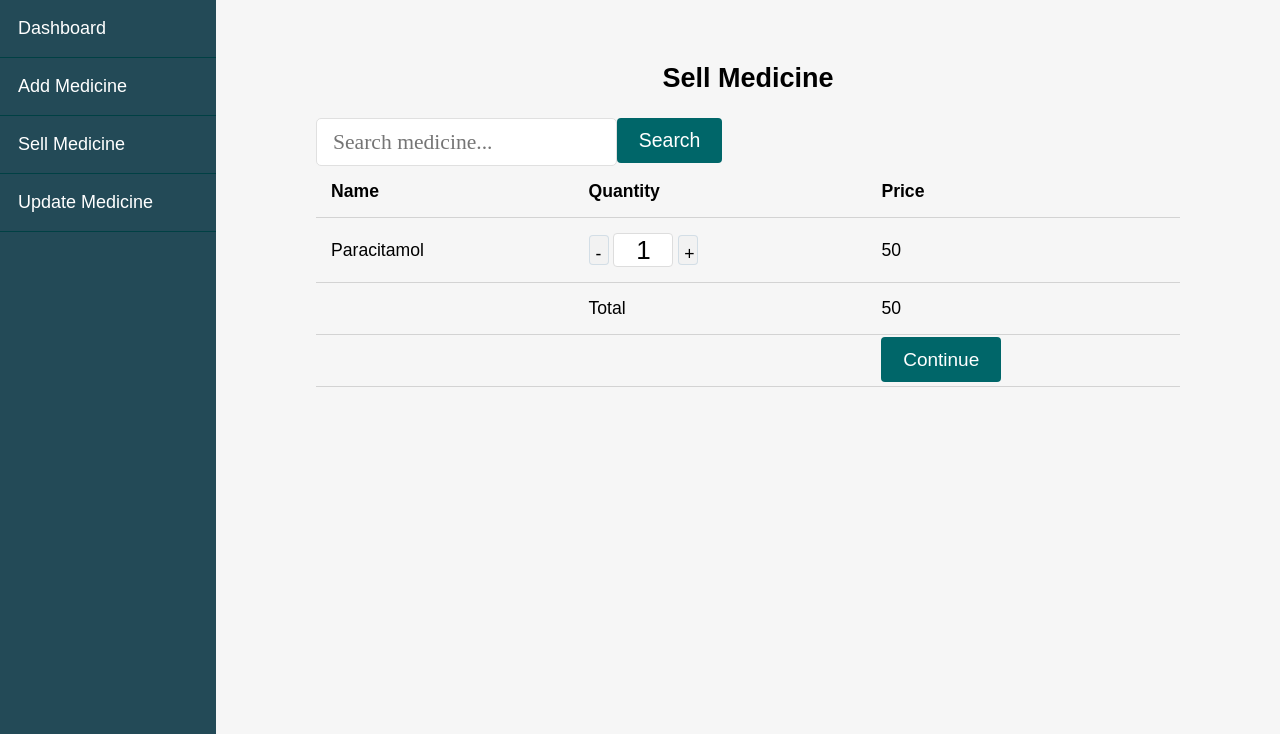
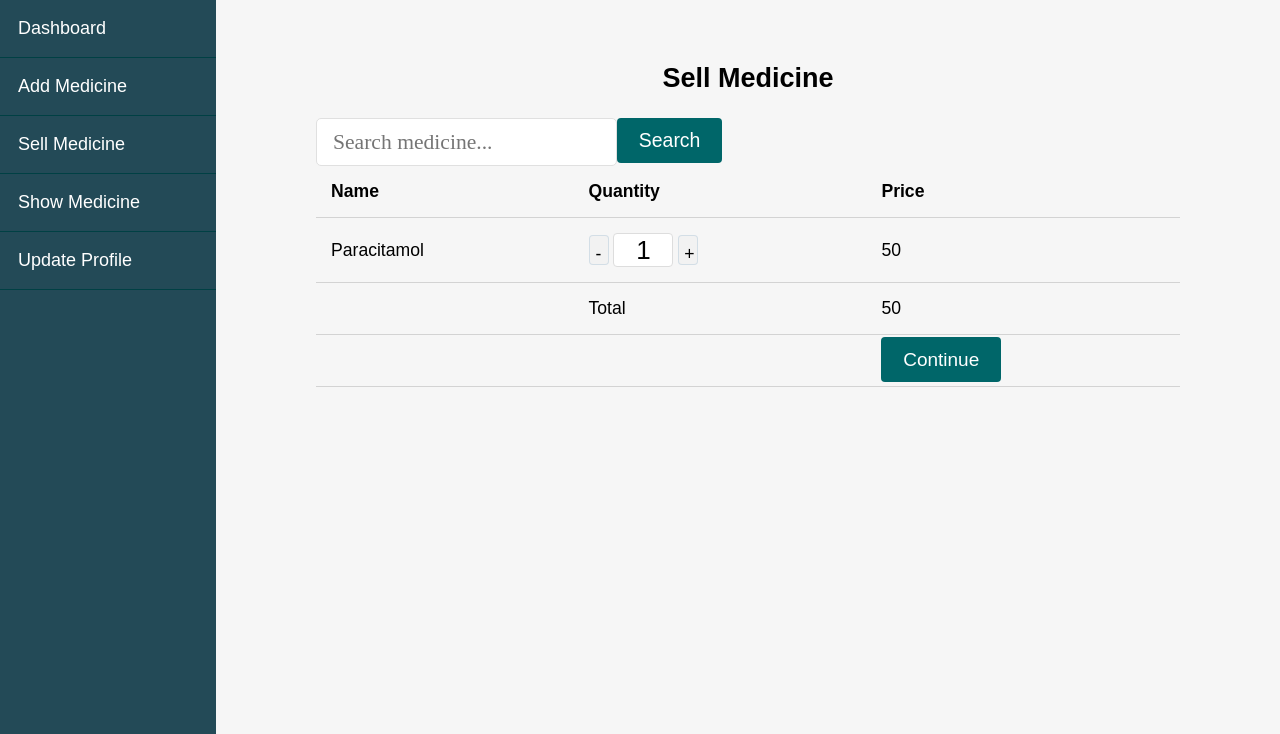
Before and after one commit to MatrixGlitch-Hridoy/HospitalManagementSystem, a PHP site: page /pharmacist/sell-medicine.php in a window 1280 px wide. Shown: the part 153-887 px from the top of the page. Run offline with PHP 8.4, Linux system fonts and the light colour scheme; the visitor is signed in with stand-in values (Sample User, id 1); some web fonts are replaced.

Commit message:
small changes made

```diff
--- a/pharmacist/sell-medicine.php
+++ b/pharmacist/sell-medicine.php
@@ -32,7 +32,7 @@
 
     <link rel="stylesheet" href="pharmacist.css">
 
-    <title>Pharmacist</title>
+    <title>Sell Medicine</title>
     <link rel="icon" href="../pic/hms.png">
 </head>
 
@@ -55,6 +55,8 @@
         </div>
     </header>
 
+    <?php $uid=$_SESSION['id']; ?>
+
     <!-- Admin Page Wrapper -->
     <div class="admin-wrapper">
         <!-- Left Sidebar -->
@@ -64,7 +66,8 @@
                 <li><a href="dashboard.php">Dashboard</a></li>
                 <li><a href="add-medicine.php">Add Medicine</a></li>
                 <li><a href="sell-medicine.php">Sell Medicine</a></li>
-                <li><a href="update-medicine.php">Update Medicine</a></li>
+                <li><a href="show-medicine.php">Show Medicine</a></li>
+                <li><a href="update-profile.php?editid=<?php echo $uid; ?>">Update Profile</a></li>
             </ul>
         </div>
         <!-- // Left Sidebar -->
```
